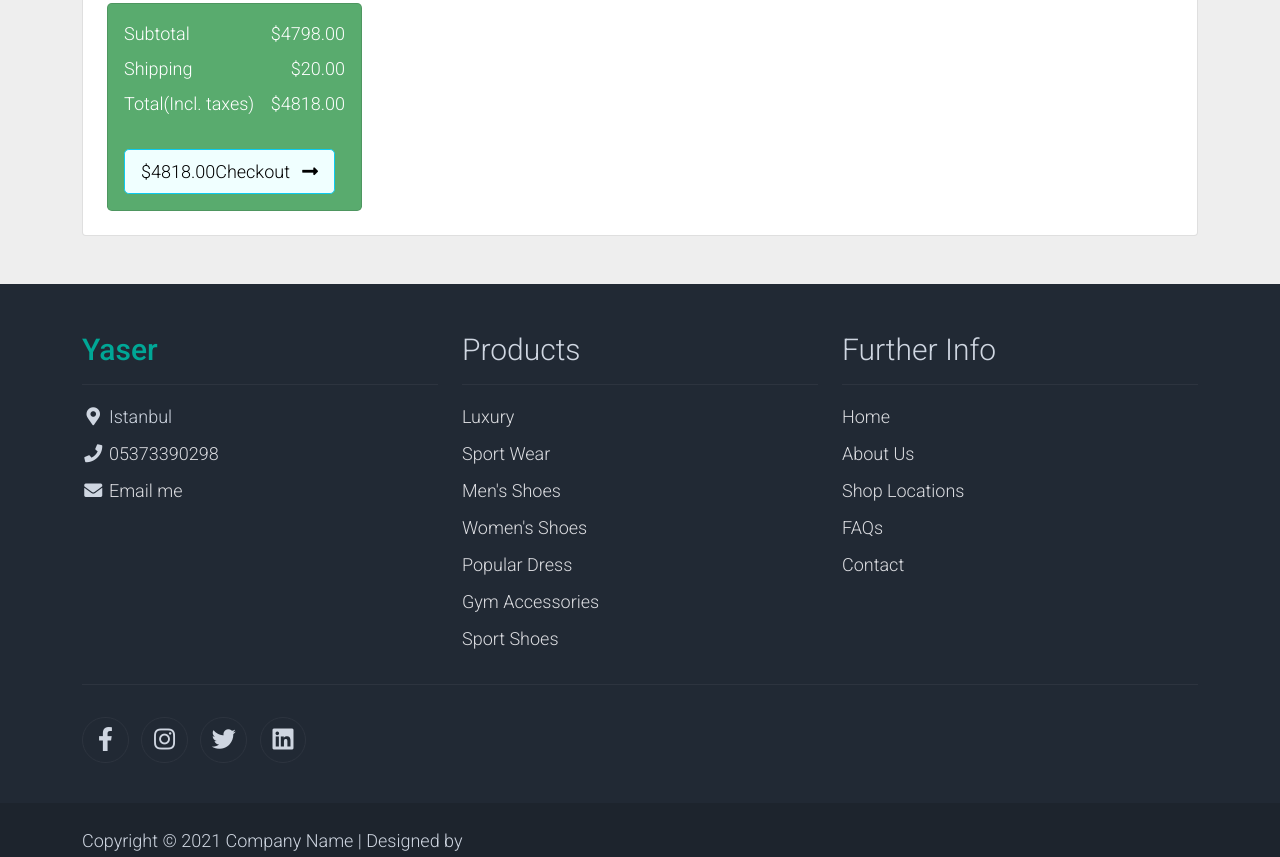
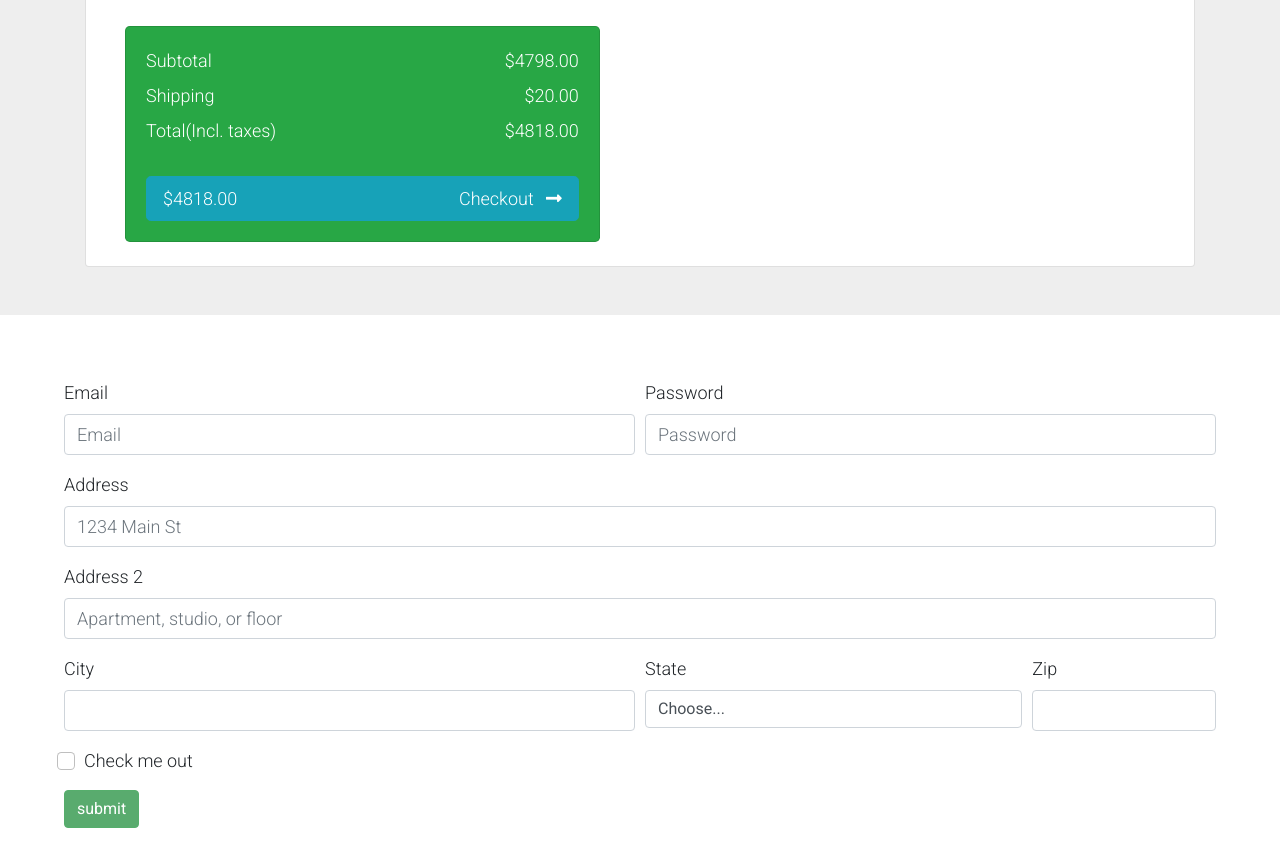
Before and after one commit to abdullahsalloum/yyy, a plain HTML site: page cart.html in a window 1280 px wide. Shown: the part 411-1268 px from the top of the page. Drawn offline with nearby package versions, Linux system fonts and the light colour scheme.

```diff
--- a/assets/css/custom.css
+++ b/assets/css/custom.css
@@ -116,7 +116,11 @@
 .second-card h3{
     padding-top: 30px;
 }
-
+.cart-btn{
+    text-align: center;
+    align-items: center;
+    margin: 2rem;
+}
 @media only screen and (max-width: 500px) {
     .first-card{
         width:100%;
@@ -148,12 +152,6 @@
 
 
   /********************cart page*************/
-  @media (min-width: 1025px) {
-    .h-custom {
-    height: 100vh !important;
-    }
-    }
-
 .card-registration .select-input.form-control[readonly]:not([disabled]) {
 font-size: 1rem;
 line-height: 2.15;
@@ -169,6 +167,12 @@
 background-color: #eae8e8;
 }
 
+  @media (min-width: 1025px) {
+    .h-custom {
+    height: 100vh !important;
+    }
+}
+
     @media (min-width: 992px) {
     .card-registration-2 .bg-grey {
     border-top-right-radius: 16px;
@@ -182,6 +186,12 @@
     border-bottom-right-radius: 16px;
     }
     }
+
+    .address-form{
+        margin: 4rem;
+
+    }
+
 
 
     /*************Register button****************/
--- a/assets/css/loginstye.css
+++ b/assets/css/loginstye.css
@@ -94,7 +94,7 @@
 }
 .Icons ion-icon{
     font-size: 25px;
-    padding: 1rem;
+    padding: 1rem 3rem;
 }
 .Icons,p{
     text-align: center;
--- a/cart.html
+++ b/cart.html
@@ -15,7 +15,7 @@
     <script src="assets/js/wScratchpad.min.js"></script>
 
 
-
+    <link rel="stylesheet" href="https://cdn.jsdelivr.net/npm/bootstrap@4.3.1/dist/css/bootstrap.min.css" integrity="sha384-ggOyR0iXCbMQv3Xipma34MD+dH/1fQ784/j6cY/iJTQUOhcWr7x9JvoRxT2MZw1T" crossorigin="anonymous">
     <link rel="stylesheet" href="assets/css/bootstrap.min.css">
     <link rel="stylesheet" href="assets/css/templatemo.css">
     <link rel="stylesheet" href="assets/css/custom.css">
@@ -97,6 +97,7 @@
     </nav>
     <!-- Close Header -->
 
+    <!---------------------main content------------->
     <section class="h-100" style="background-color: #eee;">
         <div class="container py-5 h-100">
             <div class="row d-flex justify-content-center align-items-center h-100">
@@ -147,7 +148,7 @@
                                     </div>
 
 
-                                <div class="col-lg-5 price-card">
+                                <div class="col-lg-10 price-card">
                                     <div class="card bg-success text-white rounded-3">
                                         <div class="card-body">
                                             <div class="d-flex justify-content-between">
@@ -186,6 +187,55 @@
             </div>
         </div>
     </section>
+    <!---------------------close main content------------->
+<div class="address-form">
+    <form>
+        <div class="form-row">
+          <div class="form-group col-md-6">
+            <label for="inputEmail4">Email</label>
+            <input type="email" class="form-control" id="inputEmail4" placeholder="Email">
+          </div>
+          <div class="form-group col-md-6">
+            <label for="inputPassword4">Password</label>
+            <input type="password" class="form-control" id="inputPassword4" placeholder="Password">
+          </div>
+        </div>
+        <div class="form-group">
+          <label for="inputAddress">Address</label>
+          <input type="text" class="form-control" id="inputAddress" placeholder="1234 Main St">
+        </div>
+        <div class="form-group">
+          <label for="inputAddress2">Address 2</label>
+          <input type="text" class="form-control" id="inputAddress2" placeholder="Apartment, studio, or floor">
+        </div>
+        <div class="form-row">
+          <div class="form-group col-md-6">
+            <label for="inputCity">City</label>
+            <input type="text" class="form-control" id="inputCity">
+          </div>
+          <div class="form-group col-md-4">
+            <label for="inputState">State</label>
+            <select id="inputState" class="form-control">
+              <option selected>Choose...</option>
+              <option>...</option>
+            </select>
+          </div>
+          <div class="form-group col-md-2">
+            <label for="inputZip">Zip</label>
+            <input type="text" class="form-control" id="inputZip">
+          </div>
+        </div>
+        <div class="form-group">
+          <div class="form-check">
+            <input class="form-check-input" type="checkbox" id="gridCheck">
+            <label class="form-check-label" for="gridCheck">
+              Check me out
+            </label>
+          </div>
+        </div>
+        <button type="button" class="btn btn-success">submit</button>
+      </form>
+    </div>
 
     <!-- Start Footer -->
     <footer class="bg-dark" id="tempaltemo_footer">
@@ -284,6 +334,7 @@
 
 
     <!-- Start Script -->
+    <link rel="stylesheet" href="https://cdn.jsdelivr.net/npm/bootstrap@4.3.1/dist/css/bootstrap.min.css" integrity="sha384-ggOyR0iXCbMQv3Xipma34MD+dH/1fQ784/j6cY/iJTQUOhcWr7x9JvoRxT2MZw1T" crossorigin="anonymous">
     <script src="assets/js/jquery-1.11.0.min.js"></script>
     <script src="assets/js/jquery-migrate-1.2.1.min.js"></script>
     <script src="assets/js/bootstrap.bundle.min.js"></script>
```
Also changed, not shown: index.html (+3 -32 lines). Lines whose indentation alone changed are shown as unchanged.
